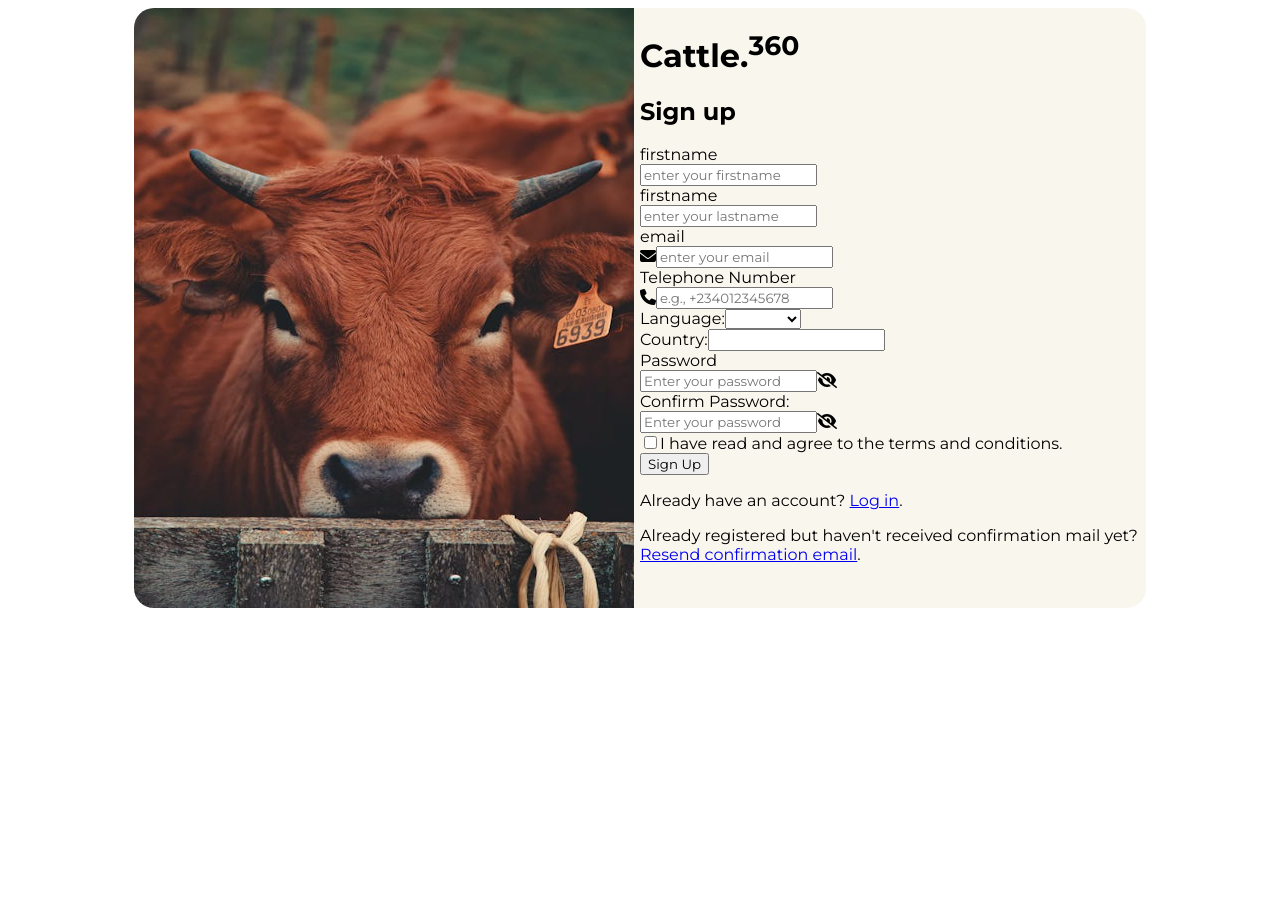
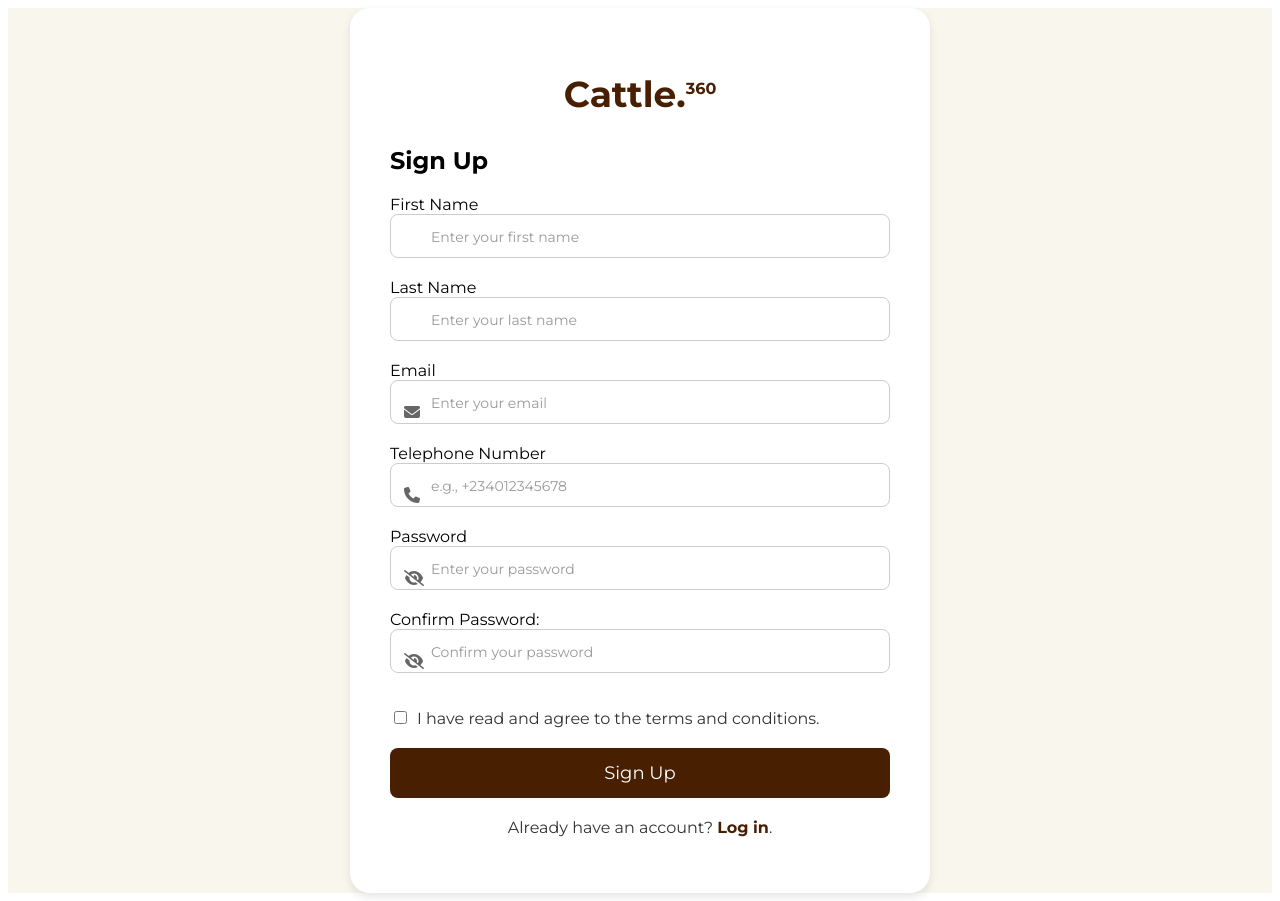
Before and after one commit to Odeyemifavour/remote-livestock-management-app, a Vue app: page /signup in a window 1280 px wide. Before the commit the page ends 800 px from the top, so only its background shows below. Built offline with nearby package versions, Linux system fonts and the light colour scheme.

Commit message:
sign up page updated

```diff
--- a/src/views/SignupPage.vue
+++ b/src/views/SignupPage.vue
@@ -1,42 +1,72 @@
 <template>
     <div class="root">
-        <!-- Left Column -->
-      <div class="left-col">
-        <CattleBackground />
-      </div>
-
-        <!-- Right Column -->
-      <div class="right-col">
+      <!-- Main Container -->
+      <div class="main-container">
+        <!-- Logo -->
         <div class="logo">
           <h1>Cattle.<sup>360</sup></h1>
         </div>
+
+        <!-- Resend Confirmation Link -->
+        <div v-if="resendConfirmationMessage" class="resend-link">
+          {{ resendConfirmationMessage }}
+        </div>
+
+        <!-- Form Container -->
         <div class="form-container">
+          <!-- Success Message -->
+          <div v-if="successMessage" class="success-message">
+            {{ successMessage }}
+          </div>
+
           <div class="form-header">
-                <h2>Sign up</h2>
+            <h2>Sign Up</h2>
           </div>
           <div class="form-body">
-                <form action="">
+            <form @submit.prevent="handleSignUp">
               <!-- First Name and Last Name -->
               <div class="names">
                 <section class="first-name">
-                        <label for="firstname"> firstname</label>
+                  <label for="firstname">First Name</label>
                   <div class="input-group">
-                            <input type="text" placeholder="enter your firstname">
+                    <input
+                      type="text"
+                      id="firstname"
+                      v-model="firstName"
+                      placeholder="Enter your first name"
+                      required
+                    />
+                    <span v-if="errors.firstName" class="error">{{ errors.firstName }}</span>
                   </div>
                 </section>
                 <section class="last-name">
-                        <label for="lastname"> firstname</label>
+                  <label for="lastname">Last Name</label>
                   <div class="input-group">
-                            <input type="text" placeholder="enter your lastname">
+                    <input
+                      type="text"
+                      id="lastname"
+                      v-model="lastName"
+                      placeholder="Enter your last name"
+                      required
+                    />
+                    <span v-if="errors.lastName" class="error">{{ errors.lastName }}</span>
                   </div>
                 </section>
               </div>
+
               <!-- Email -->
               <div class="email">
-                    <label for="email">email</label>
+                <label for="email">Email</label>
                 <div class="input-group">
-                        <span> <i class="fa-solid fa-envelope"></i></span>
-                        <input type="email" placeholder="enter your email">
+                  <span><i class="fa-solid fa-envelope"></i></span>
+                  <input
+                    type="email"
+                    id="email"
+                    v-model="email"
+                    placeholder="Enter your email"
+                    required
+                  />
+                  <span v-if="errors.email" class="error">{{ errors.email }}</span>
                 </div>
               </div>
 
@@ -44,26 +74,16 @@
               <div class="telephone-number">
                 <label for="phone">Telephone Number</label>
                 <div class="input-group">
-                        <span> <i class="fa-solid fa-phone"></i></span>
-                        <input type="tel" placeholder="e.g., +234012345678">
+                  <span><i class="fa-solid fa-phone"></i></span>
+                  <input
+                    type="tel"
+                    id="phone"
+                    v-model="phone"
+                    placeholder="e.g., +234012345678"
+                    required
+                  />
+                  <span v-if="errors.phone" class="error">{{ errors.phone }}</span>
                 </div>
-                 </div>
-
-                 <!-- Language -->
-                 <div class="select-language">
-                    <label for="language">Language:</label>
-                    <select id="language" v-model="language" required>
-                        <option value="en">English</option>
-                        <option value="es">Spanish</option>
-                        <option value="fr">French</option>
-                        <option value="other">Other</option>
-                    </select>
-                 </div>
-
-                 <!-- Country -->
-                  <div class="country">
-                    <label for="country">Country:</label>
-                    <input type="text" id="country" v-model="country" required />
               </div>
 
               <!-- Password -->
@@ -73,14 +93,15 @@
                   <input
                     :type="isPasswordVisible ? 'text' : 'password'"
                     id="password"
+                    v-model="password"
                     placeholder="Enter your password"
-                            v-model="password"
                     required
                   />
                   <span class="icon" @click="togglePasswordVisibility">
                     <i :class="isPasswordVisible ? 'fa-solid fa-eye' : 'fa-solid fa-eye-slash'"></i>
                   </span>
                 </div>
+                <span v-if="errors.password" class="error">{{ errors.password }}</span>
               </div>
 
               <!-- Confirm Password -->
@@ -89,62 +110,323 @@
                 <div class="input-group">
                   <input
                     :type="isPasswordVisible ? 'text' : 'password'"
-                            id="password"
-                            placeholder="Enter your password"
+                    id="confirmPassword"
                     v-model="confirmPassword"
+                    placeholder="Confirm your password"
                     required
                   />
                   <span class="icon" @click="togglePasswordVisibility">
                     <i :class="isPasswordVisible ? 'fa-solid fa-eye' : 'fa-solid fa-eye-slash'"></i>
                   </span>
                 </div>
+                <span v-if="errors.confirmPassword" class="error">{{ errors.confirmPassword }}</span>
               </div>
 
               <!-- Terms and Conditions -->
               <div class="terms">
                 <input type="checkbox" id="terms" v-model="termsAccepted" required />
                 <label for="terms">I have read and agree to the terms and conditions.</label>
+                <span v-if="errors.termsAccepted" class="error">{{ errors.termsAccepted }}</span>
               </div>
 
+              <!-- Submit Button -->
               <button type="submit">Sign Up</button>
             </form>
+
             <!-- Links -->
             <div class="links">
               <p>Already have an account? <a href="#" @click="goToLogin">Log in</a>.</p>
-                    <p>
-                    Already registered but haven't received confirmation mail yet?
-                    <a href="#" @click="resendConfirmation">Resend confirmation email</a>.
-                    </p>
             </div>
           </div>
-
         </div>
       </div>
     </div>
   </template>
 
 <script setup>
-    import CattleBackground from '@/components/CattleBackground.vue';
+import { ref } from 'vue';
+import { useRouter } from 'vue-router';
 
+const router = useRouter();
+
+// Reactive Variables
+const firstName = ref('');
+const lastName = ref('');
+const email = ref('');
+const phone = ref('');
+const password = ref('');
+const confirmPassword = ref('');
+const termsAccepted = ref(false);
+const isPasswordVisible = ref(false);
+const successMessage = ref('');
+const resendConfirmationMessage = ref('');
+const errors = ref({
+  firstName: '',
+  lastName: '',
+  email: '',
+  phone: '',
+  password: '',
+  confirmPassword: '',
+  termsAccepted: '',
+});
+
+// Password Strength Validation
+const validatePassword = () => {
+  const passwordRegex = /^(?=.*[A-Z])(?=.*[!@#$%^&*])(?=.*[0-9]).{8,}$/;
+  if (!passwordRegex.test(password.value)) {
+    errors.value.password =
+      'Password must be at least 8 characters long, include an uppercase letter, a number, and a special character.';
+  } else {
+    errors.value.password = '';
+  }
+};
+
+// Validate Form Fields
+const validateForm = () => {
+  errors.value.firstName = firstName.value ? '' : 'First name is required.';
+  errors.value.lastName = lastName.value ? '' : 'Last name is required.';
+  errors.value.email = email.value ? '' : 'Email is required.';
+  errors.value.phone = phone.value ? '' : 'Phone number is required.';
+  errors.value.termsAccepted = termsAccepted.value ? '' : 'You must agree to the terms and conditions.';
+  validatePassword();
+  if (confirmPassword.value !== password.value) {
+    errors.value.confirmPassword = 'Passwords do not match.';
+  } else {
+    errors.value.confirmPassword = '';
+  }
+};
+
+// Handle Sign Up
+const handleSignUp = () => {
+  validateForm();
+  if (
+    !errors.value.firstName &&
+    !errors.value.lastName &&
+    !errors.value.email &&
+    !errors.value.phone &&
+    !errors.value.password &&
+    !errors.value.confirmPassword &&
+    !errors.value.termsAccepted
+  ) {
+    successMessage.value = 'Sign-up successful! Redirecting to login page...';
+    setTimeout(() => {
+      router.push('/login');
+    }, 2000);
+  }
+};
+
+// Toggle Password Visibility
+const togglePasswordVisibility = () => {
+  isPasswordVisible.value = !isPasswordVisible.value;
+};
+
+// Navigation Functions
+const goToLogin = () => {
+  router.push('/login');
+};
+
+// Resend Confirmation Email
+const resendConfirmation = () => {
+  resendConfirmationMessage.value = 'Confirmation email resent!';
+  setTimeout(() => {
+    resendConfirmationMessage.value = ''; // Clear message after 3 seconds
+  }, 3000);
+};
 </script>
 
 <style scoped>
+    /* General Layout */
 .root {
   display: flex;
-  flex-direction: row;
-  border-radius: 20px;
-  height: 600px;
-  width: 80%;
-  margin: auto;
-  background-color: #f9f6ee;
-}
-.left-col,
-.right-col {
-  width: 50%;
-
-}
-.left-col{
-    margin: auto;
+  justify-content: center; /* Center horizontally */
+  align-items: center; /* Center vertically */
+  min-height: 100vh; /* Full viewport height */
+  background-color: #f9f6ee; /* Background color for the entire container */
 }
 
+.main-container {
+  width: 100%;
+  max-width: 500px; /* Adjusted width for better responsiveness */
+  padding: 40px;
+  background-color: white; /* Ensure the form has a white background */
+  border-radius: 20px; /* Rounded corners */
+  box-shadow: 0 4px 10px rgba(0, 0, 0, 0.1); /* Subtle shadow for depth */
+  position: relative; /* Needed for absolute positioning of elements */
+}
+
+/* Logo Styling */
+.logo h1 {
+  color: #481f01;
+  font-size: 36px; /* Larger logo size */
+  text-align: center;
+  margin-bottom: 30px;
+}
+
+.logo sup {
+  font-size: 16px; /* Larger superscript */
+  vertical-align: super;
+}
+
+/* Resend Confirmation Link */
+.resend-link {
+  position: absolute;
+  top: 10px;
+  right: 10px;
+  font-size: 14px;
+  color: #481f01;
+  text-decoration: none;
+  cursor: pointer;
+  transition: color 0.3s ease;
+}
+
+.resend-link:hover {
+  color: #332200;
+  text-decoration: underline;
+}
+
+/* Success Message */
+.success-message {
+  color: green;
+  font-size: 16px;
+  text-align: center;
+  margin-bottom: 20px;
+}
+
+/* Error Messages */
+.error {
+  color: red;
+  font-size: 14px;
+  margin-top: 5px;
+  display: block;
+}
+
+/* Input Fields */
+input[type="text"],
+input[type="email"],
+input[type="password"],
+input[type="tel"] {
+  width: 100%;
+  padding: 14px; /* Increased padding for better spacing */
+  border: 1px solid #ccc;
+  border-radius: 8px;
+  font-size: 16px;
+  box-sizing: border-box;
+  transition: border-color 0.3s ease, box-shadow 0.3s ease;
+  margin-bottom: 20px; /* Increased spacing between fields */
+}
+
+input:focus {
+  border-color: #481f01;
+  box-shadow: 0 0 5px rgba(72, 31, 1, 0.3);
+}
+
+/* Icons for Email and Phone */
+.input-group {
+  position: relative;
+  display: flex;
+  align-items: center;
+}
+
+.input-group span {
+  position: absolute;
+  left: 14px;
+  top: 50%;
+  transform: translateY(-50%);
+  color: #666;
+  cursor: pointer;
+  font-size: 16px; /* Reduced icon size */
+  line-height: 1; /* Ensures proper vertical alignment */
+}
+
+.input-group input {
+  padding-left: 40px; /* Space for the icon */
+  font-size: 16px; /* Match input text size with icons */
+  height: 44px; /* Fixed height for consistent alignment */
+  line-height: 22px; /* Vertically centers text */
+}
+
+/* Password Visibility Toggle */
+.password-section .icon {
+  position: absolute;
+  right: 10px;
+  top: 50%;
+  transform: translateY(-50%);
+  color: #666;
+  cursor: pointer;
+  font-size: 16px; /* Reduced icon size */
+  transition: color 0.3s ease;
+}
+
+.password-section .icon:hover {
+  color: #333;
+}
+
+/* Submit Button */
+button {
+  width: 100%;
+  padding: 14px; /* Increased padding for better sizing */
+  background-color: #481f01;
+  color: white;
+  border: none;
+  border-radius: 8px;
+  font-size: 18px; /* Larger font size for button */
+  cursor: pointer;
+  transition: background-color 0.3s ease, transform 0.2s ease;
+  margin-top: 20px; /* Increased spacing */
+}
+
+button:hover {
+  background-color: #332200;
+  transform: scale(1.02);
+}
+
+button:focus {
+  outline: none;
+  box-shadow: 0 0 5px rgba(72, 31, 1, 0.5);
+}
+
+/* Links */
+.links {
+  margin-top: 20px;
+  text-align: center;
+}
+
+.links p {
+  font-size: 16px; /* Larger font size for links */
+  color: #333;
+  margin-top: 10px;
+}
+
+.links a {
+  color: #481f01; /* Primary color for links */
+  text-decoration: none;
+  font-weight: bold;
+  transition: color 0.3s ease;
+}
+
+.links a:hover {
+  color: #332200; /* Darker shade on hover */
+  text-decoration: underline;
+}
+
+/* Terms and Conditions */
+.terms {
+  margin-top: 15px;
+  text-align: left;
+}
+
+.terms input[type="checkbox"] {
+  margin-right: 10px;
+}
+
+.terms label {
+  font-size: 16px; /* Larger font size for terms text */
+  color: #333;
+}
+
+/* Placeholder Text Styling */
+input::placeholder {
+  font-size: 14px; /* Smaller placeholder text */
+  color: #999; /* Light gray for placeholders */
+}
 </style>
```
Lines whose indentation alone changed are shown as unchanged.
